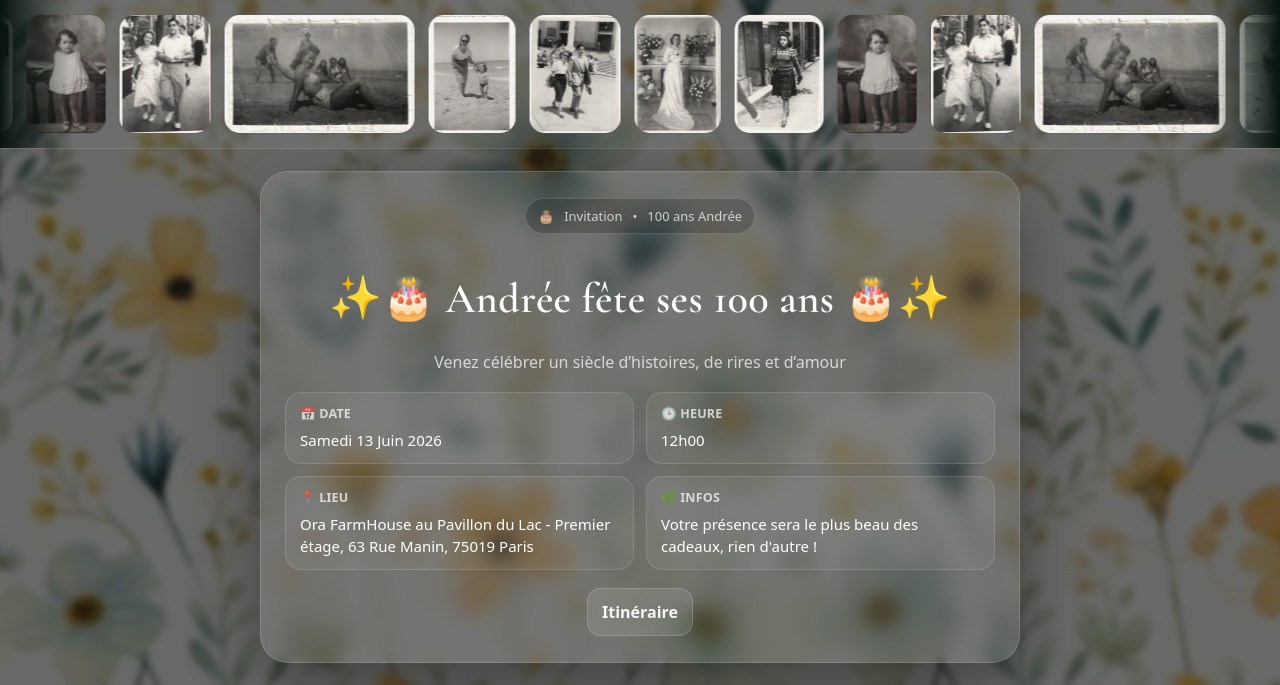
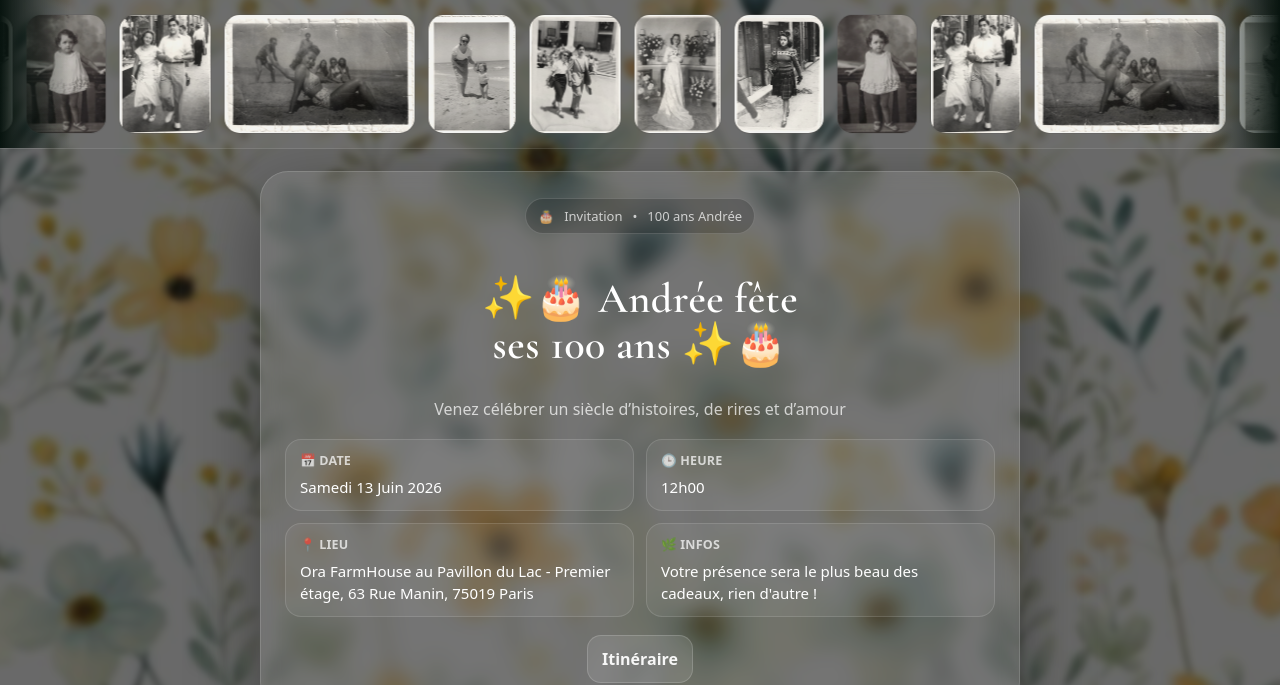
Before and after one commit to larabernstein/garden-party-100ans-Andree, a plain HTML site: page index.html in a window 1280 px wide. Shown: the top 685 px of the page. Drawn offline with nearby package versions, Linux system fonts and the light colour scheme.

Commit message:
Title Positionning

```diff
--- a/index.html
+++ b/index.html
@@ -277,7 +277,10 @@ html, body{
     <div class="card">
       <div class="badge">🎂 <span>Invitation</span> <span>•</span> <span id="eventLabel">100 ans Andrée</span></div>
 
-      <h1 id="title">Les 100 ans de Mamie ✨</h1>
+      <h1 id="title" class="main-title">
+        ✨🎂 Andrée fête<br>
+      <span>ses 100 ans</span> ✨🎂
+      </h1>
       <p class="sub" id="subtitle">Venez célébrer un siècle d’histoires, de rires et d’amour.</p>
 
       <div class="grid">
@@ -305,7 +308,7 @@ html, body{
   <script>
     /* ========= CONFIG ========= */
     const CONFIG = {
-      title: "✨🎂 Andrée fête ses 100 ans 🎂✨",
+      titleHtml: "✨🎂 Andrée fête<br><span>ses 100 ans</span> ✨🎂",
       subtitle: "Venez célébrer un siècle d’histoires, de rires et d’amour",
       date: "Samedi 13 Juin 2026",
       time: "12h00",
@@ -366,7 +369,7 @@ html, body{
     };
 
     // Injection texte
-    title.textContent = CONFIG.title;
+    title.innerHTML = CONFIG.titleHtml;
     subtitle.textContent = CONFIG.subtitle;
     date.textContent = CONFIG.date;
     time.textContent = CONFIG.time;
```
